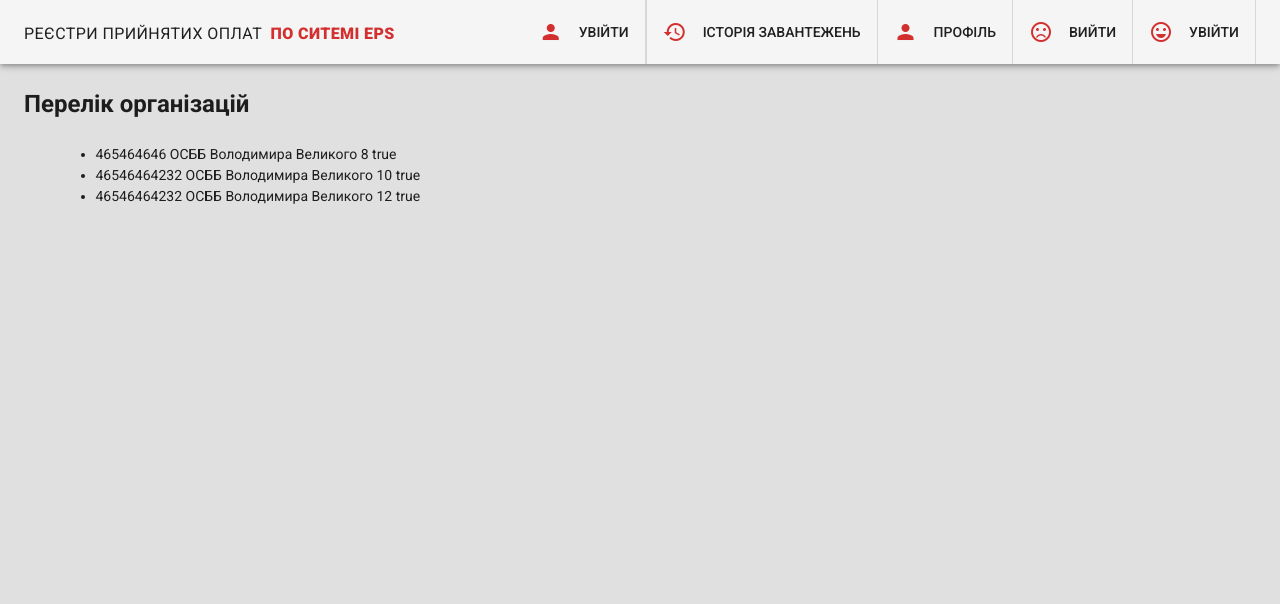
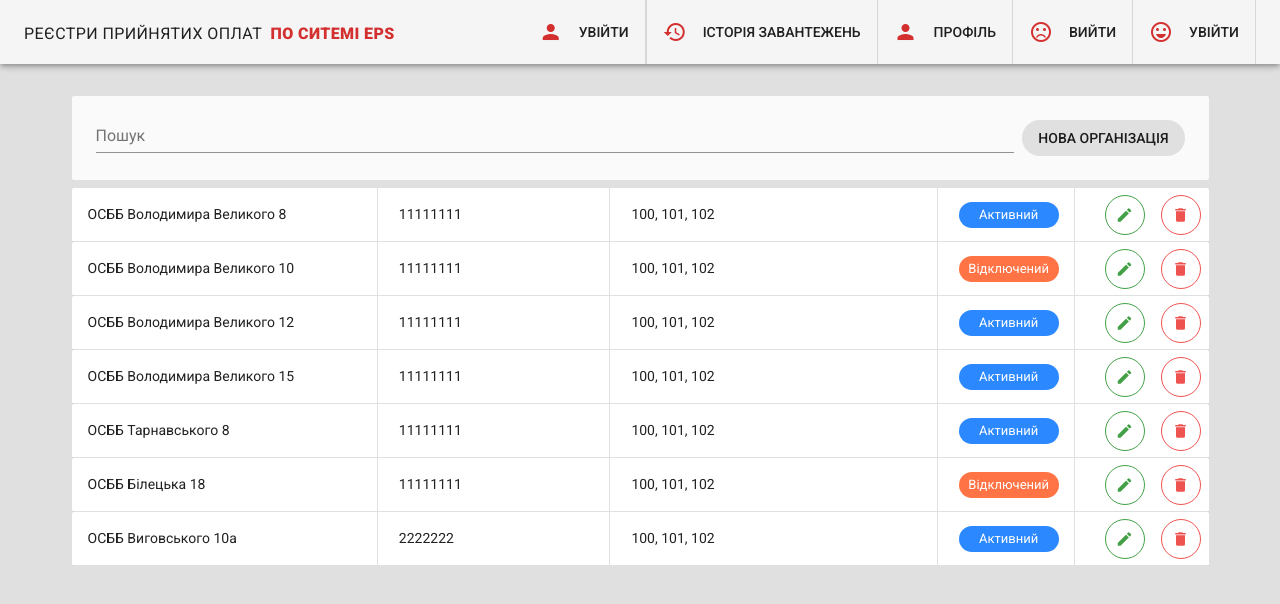
Before and after one commit to bunzuk1991/list-of-payments, a Vue app: page /organisations in a window 1280 px wide. Shown: the top 604 px of the page. Built offline with nearby package versions, Linux system fonts and the light colour scheme.

Commit message:
org add, org edit

```diff
--- a/src/router.js
+++ b/src/router.js
@@ -1,7 +1,6 @@
 import Vue from 'vue'
 import Router from 'vue-router'
 import DownloadHistory from './views/DownloadHistory'
-import UserList from './views/UserList'
 import AppOrgList from './views/organisations/AppOrgList'
 
 Vue.use(Router)
--- a/src/store/organisations/index.js
+++ b/src/store/organisations/index.js
@@ -5,16 +5,38 @@ export default {
   mutations: {
     loadOrganisations (state, payload) {
       state.organisations = payload
+    },
+    updateOrg (state, payload) {
+      let org = state.organisations.find(org => org.id === payload.id)
+      org.name = payload.name
+      org.code = payload.code
+      org.services = payload.services
+      org.active = payload.active
+    },
+    createOrg (state, payload) {
+      const newOrg = { ...payload, id: Math.random() }
+      console.log(newOrg)
+      state.organisations.push(newOrg)
     }
   },
   actions: {
     getAllOrganisations ({ commit }) {
       const organisations = [
-        { id: '465464646', name: 'ОСББ Володимира Великого 8', active: true },
-        { id: '46546464232', name: 'ОСББ Володимира Великого 10', active: true },
-        { id: '46546464232', name: 'ОСББ Володимира Великого 12', active: true }
+        { id: '465464646', name: 'ОСББ Володимира Великого 8', active: true, code: '11111111', services: '100, 101, 102' },
+        { id: '46546464232', name: 'ОСББ Володимира Великого 10', active: false, code: '11111111', services: '100, 101, 102' },
+        { id: '46546464233', name: 'ОСББ Володимира Великого 12', active: true, code: '11111111', services: '100, 101, 102' },
+        { id: '46546464', name: 'ОСББ Володимира Великого 15', active: true, code: '11111111', services: '100, 101, 102' },
+        { id: '456456', name: 'ОСББ Тарнавського 8', active: true, code: '11111111', services: '100, 101, 102' },
+        { id: '1213131', name: 'ОСББ Білецька 18', active: false, code: '11111111', services: '100, 101, 102' },
+        { id: '212131414', name: 'ОСББ Виговського 10а', active: true, code: '2222222', services: '100, 101, 102' }
       ]
       commit('loadOrganisations', organisations)
+    },
+    updateOrg ({ commit }, payload) {
+      commit('updateOrg', payload)
+    },
+    createOrg ({ commit }, payload) {
+      commit('createOrg', payload)
     }
   },
   getters: {
--- /dev/null
+++ b/src/views/organisations/AppOrgEdit.vue
@@ -0,0 +1,131 @@
+<template>
+  <v-dialog
+    width="400px"
+    v-model="modal"
+  >
+    <v-btn round class="grey lighten-2 mr-3" depressed flat slot="activator" v-if="create">Нова організація</v-btn>
+<!--    <v-btn round small class="grey lighten-3 mr-3" flat slot="activator" v-else>Редагувати</v-btn>-->
+    <v-btn outline fab small color="green darken-1 mr-3" slot="activator" v-else>
+      <v-icon>edit</v-icon>
+    </v-btn>
+
+    <v-card>
+      <v-container>
+        <v-layout row>
+          <v-flex xs12>
+            <v-card-title>
+              <h1 class="text--primary"  v-if="create">Створення нової організації</h1>
+              <h1 class="text--primary"  v-else>Редагування організації</h1>
+            </v-card-title>
+          </v-flex>
+        </v-layout>
+        <v-divider></v-divider>
+        <v-layout role="">
+          <v-flex xs12>
+            <v-card-text>
+              <v-text-field
+                name="name"
+                label="Назва організації"
+                type="text"
+                :rules="[v => !v]"
+                v-model="editedName"
+              ></v-text-field>
+              <v-text-field
+                name="code"
+                label="ЄДРПОУ"
+                type="text"
+                :rules="[v => !v]"
+                v-model="editedCode"
+              ></v-text-field>
+              <v-text-field
+                name="services"
+                label="Перелік служб"
+                type="text"
+                :rules="[v => !v]"
+                v-model="editedServices"
+              ></v-text-field>
+              <v-switch
+                label="Активна"
+                v-model="editedActive"
+              >
+              </v-switch>
+            </v-card-text>
+          </v-flex>
+        </v-layout>
+        <v-divider></v-divider>
+        <v-layout row>
+          <v-flex xs12>
+            <v-card-actions>
+              <v-spacer></v-spacer>
+              <v-btn class="info" flat @click="onCancel">Cancel</v-btn>
+              <v-btn class="success" flat @click="onSave">Save</v-btn>
+            </v-card-actions>
+          </v-flex>
+        </v-layout>
+      </v-container>
+    </v-card>
+  </v-dialog>
+</template>
+
+<script>
+export default {
+  props: {
+    org: {
+      type: Object,
+      default: () => {}
+    },
+    create: {
+      type: Boolean,
+      default: false
+    }
+  },
+  name: 'AppEditAdModal',
+  data () {
+    return {
+      modal: false,
+      editedName: this.create ? '' : this.org.name,
+      editedCode: this.create ? '' : this.org.code,
+      editedServices: this.create ? '' : this.org.services,
+      editedActive: this.create ? true : this.org.active
+    }
+  },
+  methods: {
+    onCancel () {
+      this.modal = false
+      if (this.create) {
+        this.editedName = ''
+        this.editedCode = ''
+        this.editedServices = ''
+        this.editedActive = false
+      } else {
+        this.editedName = this.org.name
+        this.editedCode = this.org.code
+        this.editedServices = this.org.services
+        this.editedActive = this.org.active
+      }
+    },
+    onSave () {
+      const OrgObject = {
+        name: this.editedName,
+        code: this.editedCode,
+        services: this.editedServices,
+        active: this.editedActive,
+        id: this.create ? null : this.org.id
+      }
+      if (this.editedName !== '' && this.editedCode !== '' && this.editedServices !== '') {
+        if (this.create) {
+          console.log(OrgObject)
+          this.$store.dispatch('createOrg', OrgObject)
+        } else {
+          this.$store.dispatch('updateOrg', OrgObject)
+        }
+        this.modal = false
+      }
+    }
+  }
+}
+</script>
+
+<style scoped>
+
+</style>
--- a/src/views/organisations/AppOrgList.vue
+++ b/src/views/organisations/AppOrgList.vue
@@ -1,28 +1,79 @@
 <template>
   <div class="user-list">
-    <h1 class="headline font-weight-bold ml-4 mt-4">Перелік організацій</h1>
-    <v-container>
-      <v-layout row wrap>
-        <v-flex xs12>
-          <ul>
-            <li v-for="org in organisations" :key="org.id">
-              {{ org.id }}
-              {{ org.name }}
-              {{ org.active }}
-            </li>
-          </ul>
-        </v-flex>
-      </v-layout>
+    <v-container class="my-2">
+      <v-card flat class="pa-2 mb-2" color="grey lighten-5">
+        <v-layout align-content-space-between justify-space-between row>
+          <v-flex xs12>
+              <v-text-field
+                name="search"
+                label="Пошук"
+                type="text"
+                :rules="[v => !v]"
+                v-model="search"
+                class="ml-3"
+              ></v-text-field>
+          </v-flex>
+          <v-flex shrink align-self-center>
+            <app-org-edit :create="true"></app-org-edit>
+          </v-flex>
+        </v-layout>
+      </v-card>
+      <v-card flat v-for="org in filteredList" :key="org.id" class="org-item">
+        <v-layout align-center justify-space-between row wrap>
+          <v-flex md3 sm3 class="pa-3">
+            <div>{{ org.name }}</div>
+          </v-flex>
+          <v-divider vertical></v-divider>
+          <v-flex md2 sm2>
+            <div>{{ org.code }}</div>
+          </v-flex>
+          <v-divider vertical></v-divider>
+          <v-flex md3 sm3>
+            <div>{{ org.services }}</div>
+          </v-flex>
+          <v-divider vertical></v-divider>
+          <v-flex md1 sm1>
+            <v-chip large :class="'org-chip-active white--text'" v-if="org.active" v-text="'Активний'"></v-chip>
+            <v-chip large :class="'org-chip-deactivate white--text'" v-else v-text="'Відключений'"></v-chip>
+          </v-flex>
+          <v-divider vertical></v-divider>
+          <v-flex align-self-end shrink>
+            <app-org-edit :org="org"></app-org-edit>
+            <v-btn outline fab small color="red lighten-1">
+              <v-icon>delete</v-icon>
+            </v-btn>
+          </v-flex>
+        </v-layout>
+        <v-divider></v-divider>
+      </v-card>
     </v-container>
   </div>
 </template>
 
 <script>
+import AppOrgEdit from './AppOrgEdit'
 export default {
   name: 'AppOrgList',
+  components: {
+    AppOrgEdit
+  },
+  data () {
+    return {
+      search: ''
+    }
+  },
   computed: {
-    organisations () {
-      return this.$store.getters.organisations
+    filteredList () {
+      const organisations = this.$store.getters.organisations
+      if (this.search) {
+        return organisations.filter(item => {
+          return item.name.toLowerCase().includes(this.search) ||
+            item.code.toLowerCase().includes(this.search) ||
+            item.services.toLowerCase().includes(this.search)
+        })
+      } else {
+        return organisations
+      }
     }
   },
   created () {
@@ -32,5 +83,22 @@ export default {
 </script>
 
 <style scoped>
-
+  .v-chip.org-chip-active {
+    width: 100px;
+    background: #2b88ff;
+    text-align: center;
+    height: 26px;
+    display: block;
+    line-height: 26px;
+    margin: 0 auto;
+  }
+  .v-chip.org-chip-deactivate {
+    width: 100px;
+    background: #ff7345;
+    text-align: center;
+    height: 26px;
+    display: block;
+    line-height: 26px;
+    margin: 0 auto;
+  }
 </style>
```
